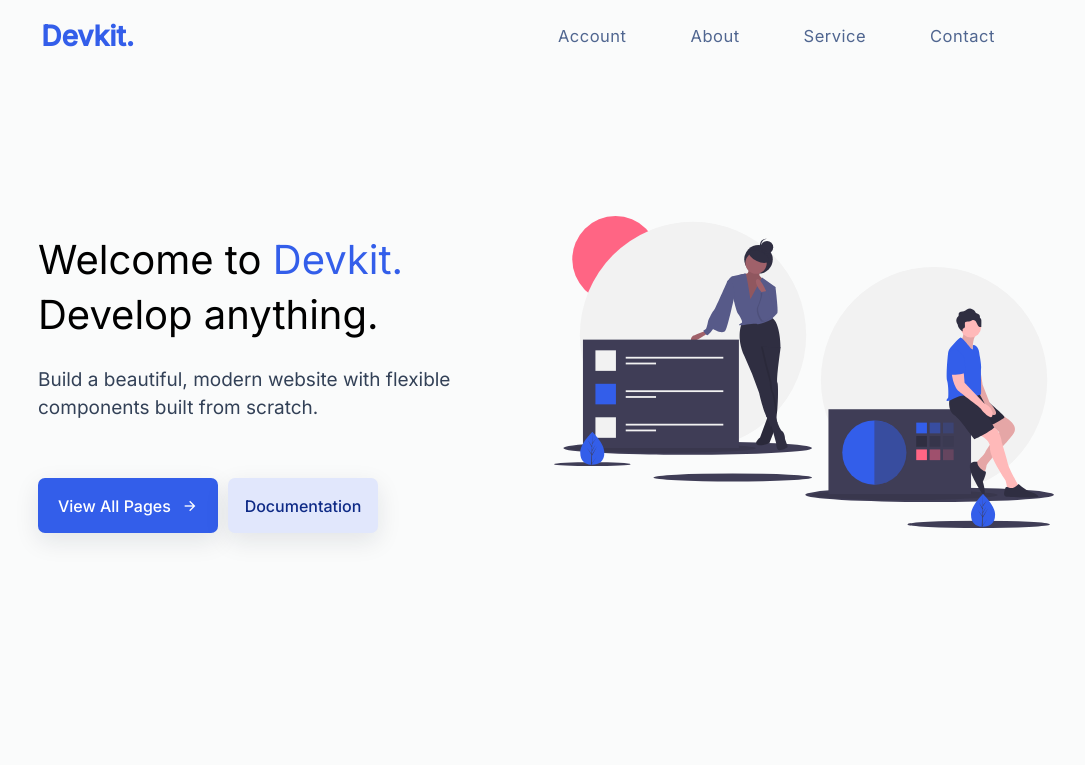
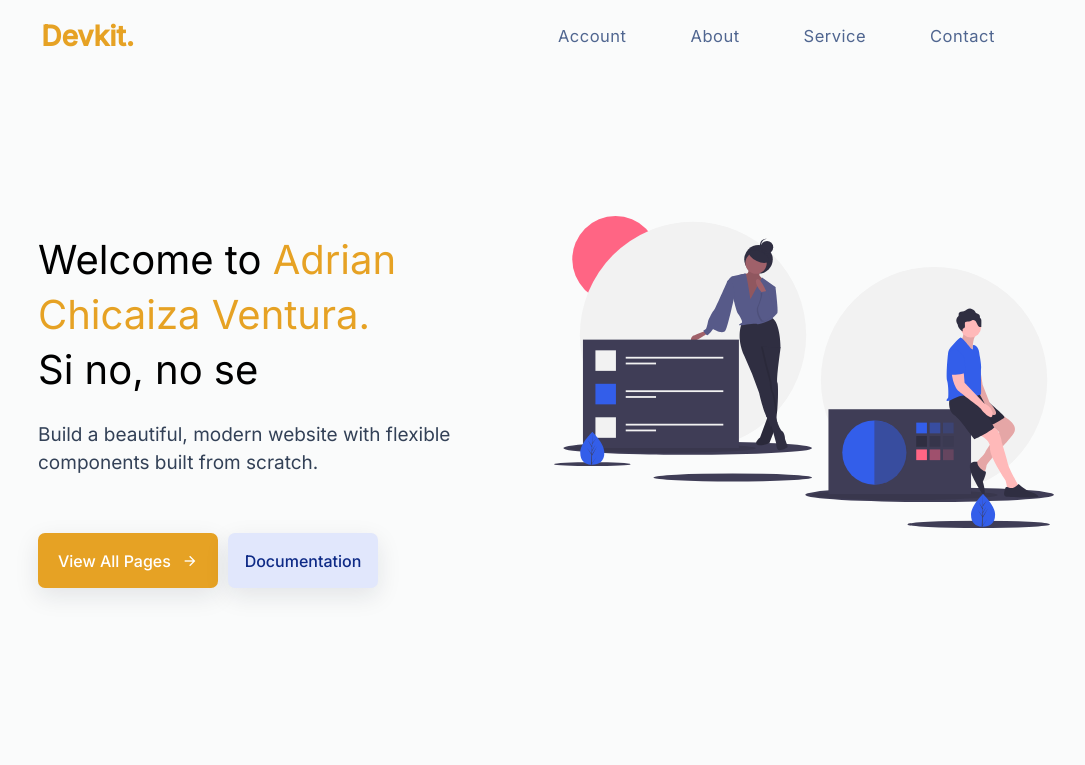
Before and after one commit to adrichv/PrimerProyectoACV, a plain HTML site: page index.html in a window 1280 px wide. Shown: the top 765 px of the page, without its empty margins (106-1191 px from the left). Drawn offline with nearby package versions, Linux system fonts and the light colour scheme.

Commit message:
Primera modificacion (2)

```diff
--- a/css/style.css
+++ b/css/style.css
@@ -15,7 +15,7 @@
 
 /* ==== CSS VARIABLES ==== */
 :root {
-  --primary-color: #335eea;
+  --primary-color: #e6a224;
   --link-color: #506690;
   --btn-hover-color: #2b50c7;
   --lg-heading: #161c2d;
--- a/index.html
+++ b/index.html
@@ -59,9 +59,9 @@
         <div class="grid-cols-2">
           <div class="grid-item-1">
             <h1 class="main-heading">
-              Welcome to <span>Devkit.</span>
+              Welcome to <span>Adrian Chicaiza Ventura.</span>
               <br />
-              Develop anything.
+              Si no, no se
             </h1>
             <p class="info-text">
               Build a beautiful, modern website with flexible components built
```
